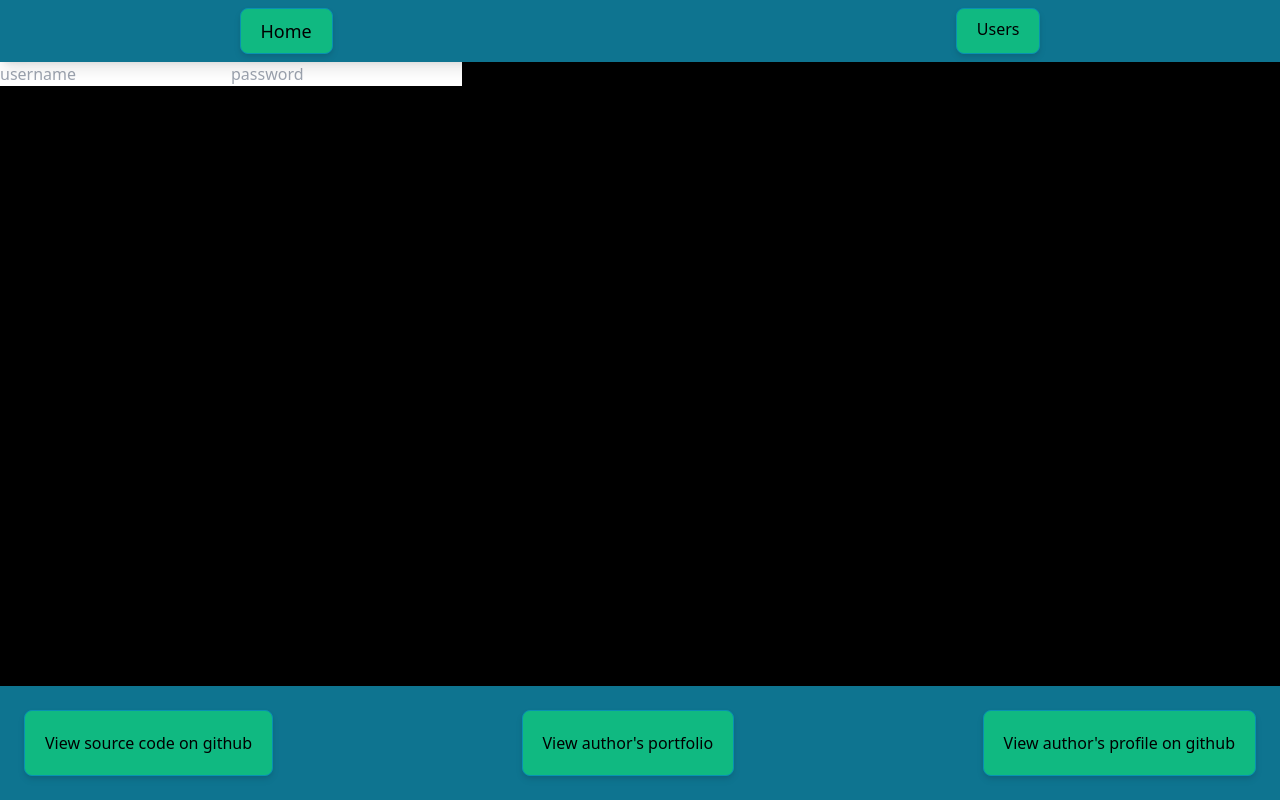
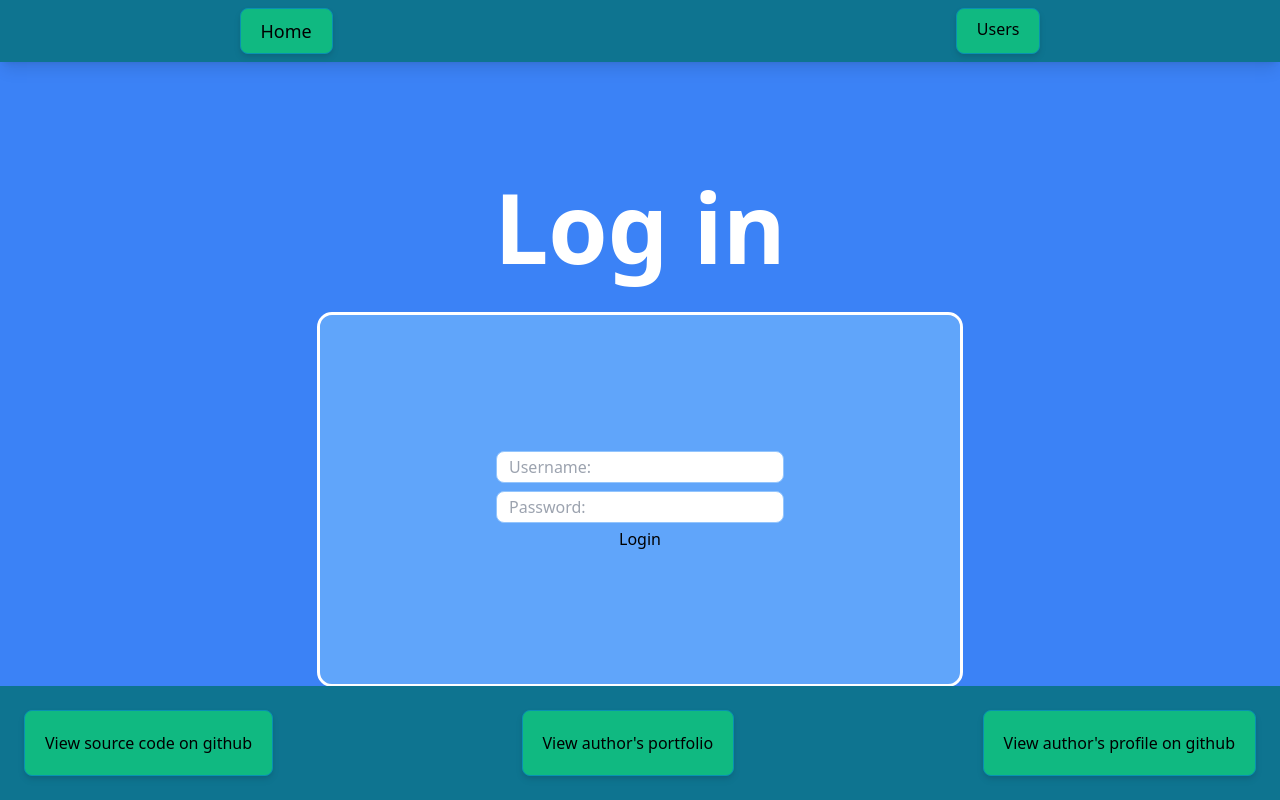
Before and after one commit to chemokita13/priv-notes-front, a Next.js app: page /users/login in a window 1280 px wide. Built offline with nearby package versions, Linux system fonts and the light colour scheme.

Commit message:
login styles checkpoint

```diff
--- a/src/pages/users/login.tsx
+++ b/src/pages/users/login.tsx
@@ -56,21 +56,29 @@ class Login extends Component<MyProps, MyState> {
 
     render() {
         return (
-            <div>
-                <form action="" onSubmit={(e) => this.handleSubmitForm(e)}>
+            <div className="flex flex-col items-center justify-center w-full h-full bg-blue-500">
+                <h1 className="text-white md:text-8xl md:font-bold md:mb-10">
+                    Log in
+                </h1>
+                <form
+                    className="flex flex-col items-center justify-center md:outline md:outline-white md:rounded-xl md:w-1/2 md:h-1/2 md:bg-blue-400"
+                    onSubmit={(e) => this.handleSubmitForm(e)}
+                >
                     <input
                         type="text"
                         name="username"
                         id="name"
-                        placeholder="username"
+                        placeholder="Username:"
                         onChange={(e) => this.handleInputChange(e)}
+                        className="text-center border border-blue-300 rounded-lg md:h-8 md:w-72 placeholder:text-left md:p-3 md:m-1"
                     />
                     <input
                         type="text"
                         name="password"
                         id="pass"
-                        placeholder="password"
+                        placeholder="Password:"
                         onChange={(e) => this.handleInputChange(e)}
+                        className="text-center border border-blue-300 rounded-lg md:h-8 md:w-72 placeholder:text-left md:p-3 md:m-1"
                     />
                     <button type="submit">Login</button>
                 </form>
```
